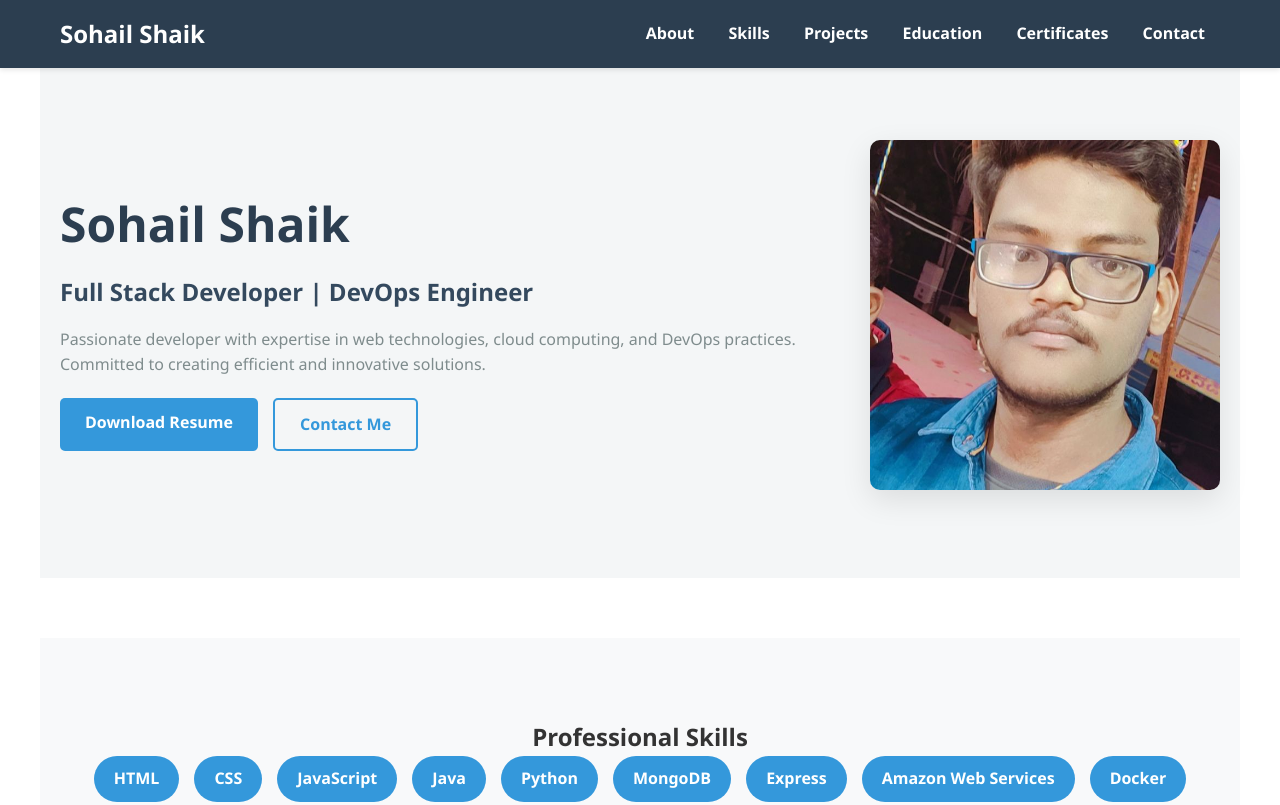
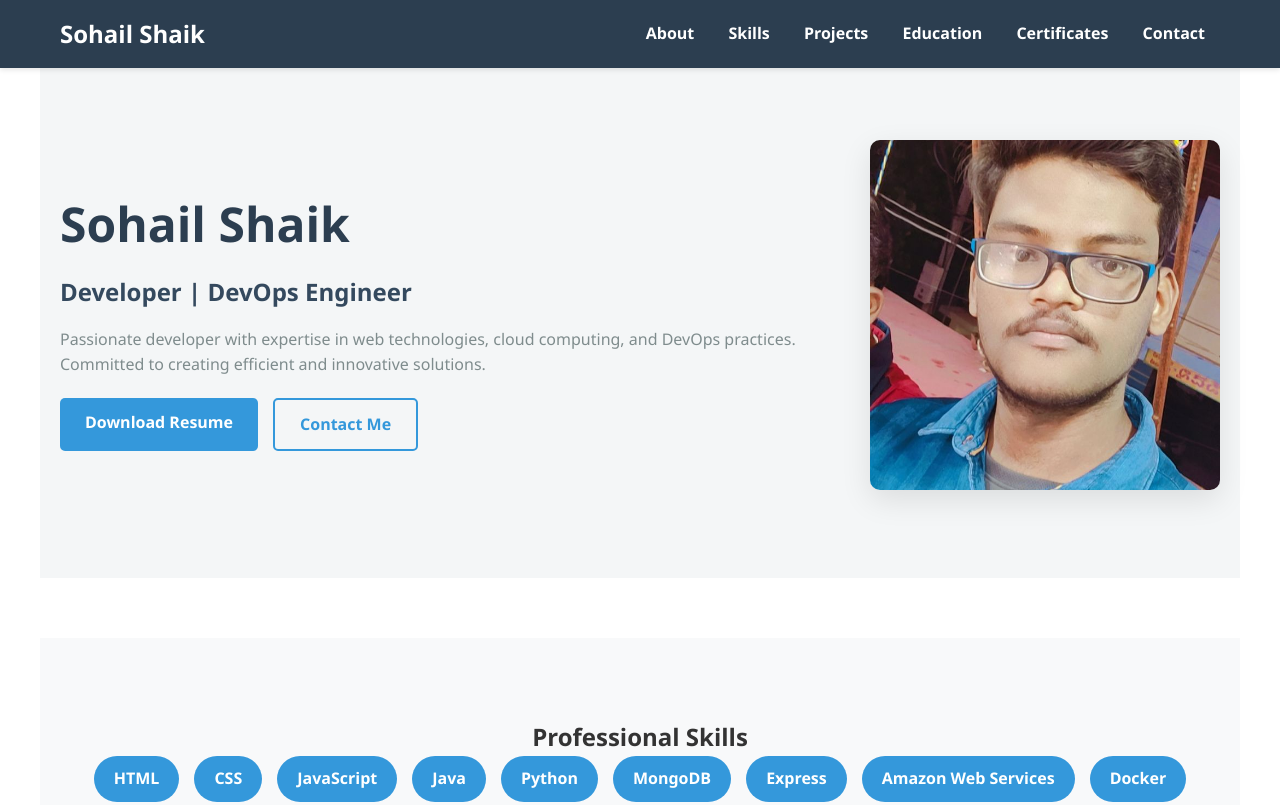
Before and after one commit to sksohail19/Portfolio, a plain HTML site: page index.html in a window 1280 px wide. Shown: the top 805 px of the page. Drawn offline with nearby package versions, Linux system fonts and the light colour scheme.

Commit message:
My Portfolio first commit

```diff
--- a/index.html
+++ b/index.html
@@ -26,7 +26,7 @@
         <div class="about-container">
             <div class="left">
                 <h1>Sohail Shaik</h1>
-                <h4>Full Stack Developer | DevOps Engineer</h4>
+                <h4>Developer | DevOps Engineer</h4>
                 <p class="bio">Passionate developer with expertise in web technologies, cloud computing, and DevOps practices. Committed to creating efficient and innovative solutions.</p>
                 <div class="cta-buttons">
                     <a href="./assets/Sohail Shaik.pdf" class="btn btn-primary" download>Download Resume</a>
```
